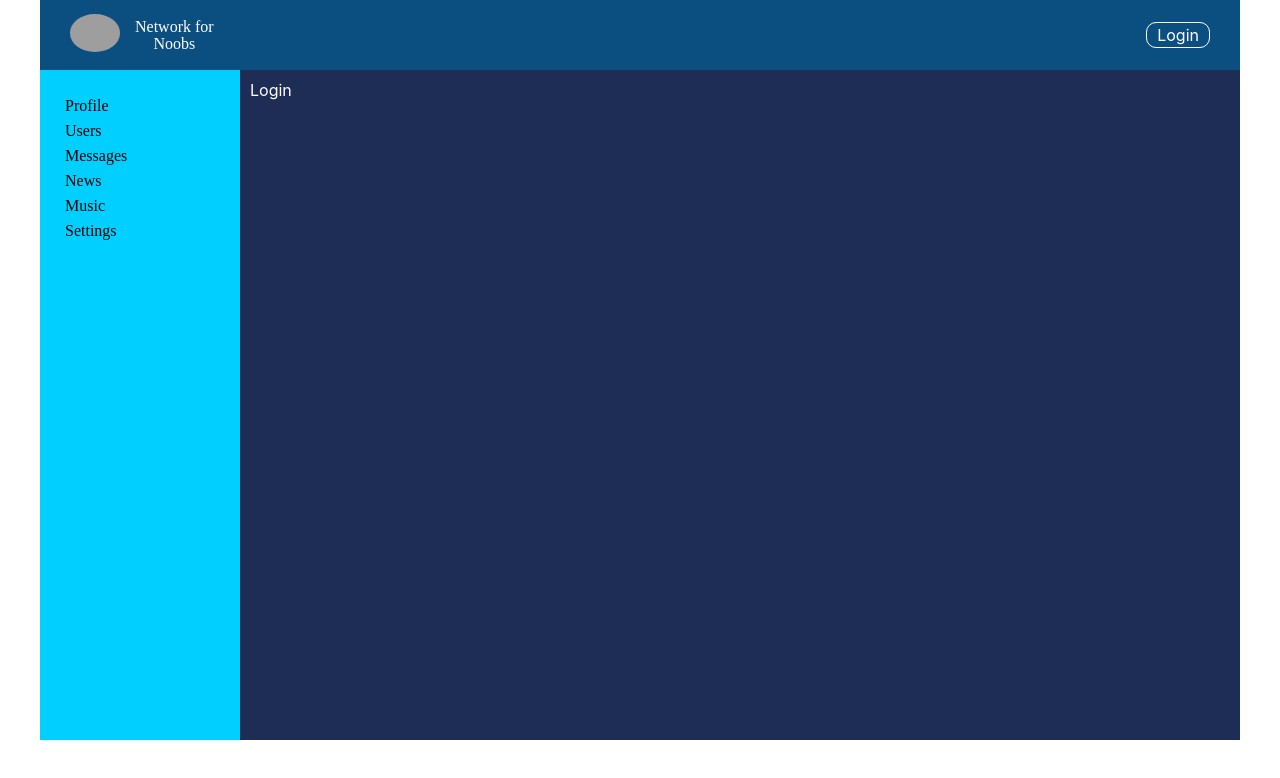
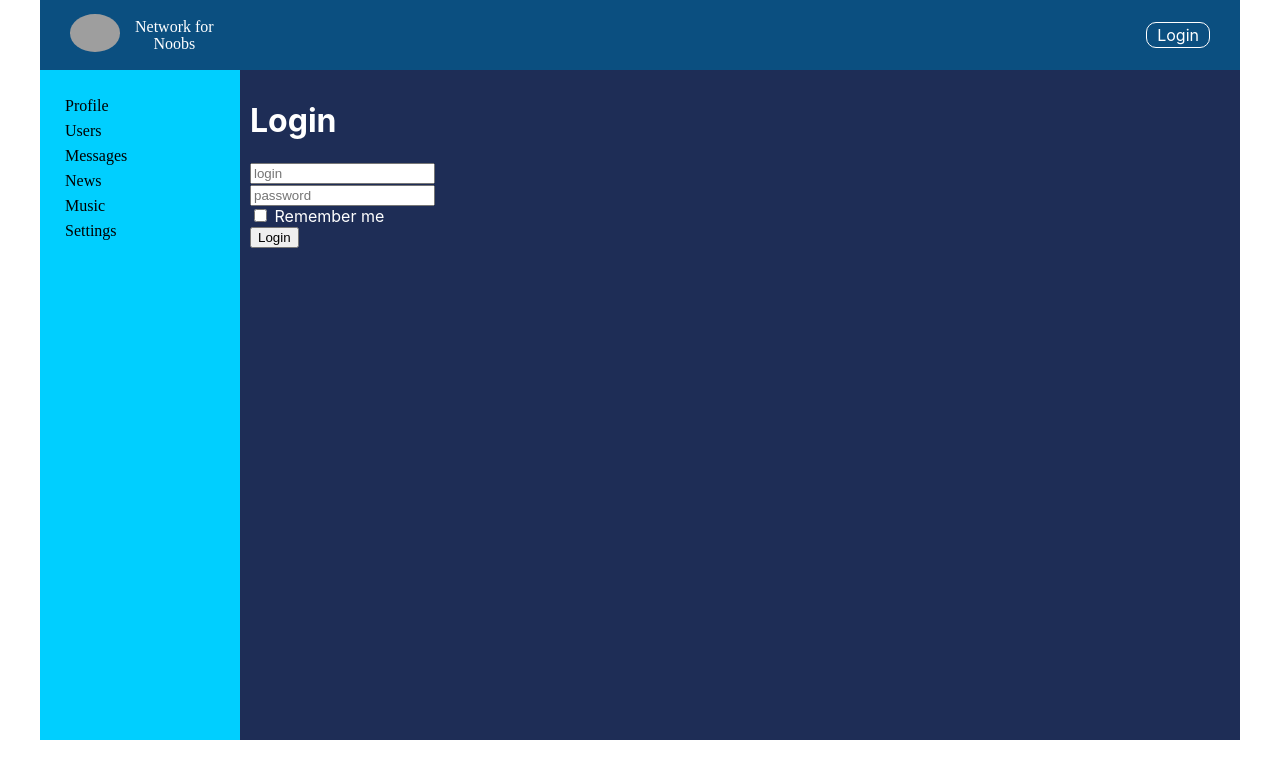
Before and after one commit to Papil10n/React_social_network, a React (Create React App) app: page /login in a window 1280 px wide. Shown: the top 778 px of the page. Built offline with nearby package versions, Linux system fonts and the light colour scheme; no server answers; grey boxes are pictures that could not be loaded.

Commit message:
connected redux-form (login)

```diff
--- a/package.json
+++ b/package.json
@@ -13,6 +13,7 @@
     "react-router-dom": "^6.4.2",
     "react-scripts": "5.0.1",
     "redux": "^4.2.0",
+    "redux-form": "^8.3.8",
     "redux-thunk": "^2.4.1",
     "web-vitals": "^2.1.4"
   },
--- a/src/components/Login/Login.jsx
+++ b/src/components/Login/Login.jsx
@@ -1,7 +1,35 @@
 import React from "react";
+import {Field, reduxForm} from "redux-form";
+
+const LoginForm = (props) => {
+    return (
+        <form onSubmit={props.handleSubmit}>
+            <div>
+                <Field placeholder="login" type="text" name={"login"} component={"input"} />
+            </div>
+            <div>
+                <Field placeholder="password" name={"password"} type="password" component={"input"}/>
+            </div>
+            <div>
+                <Field component="input" name={"rememberMe"} type="checkbox"/> Remember me
+            </div>
+            <div><button>Login</button></div>
+        </form>
+    )
+}
+const LoginReduxForm = reduxForm({
+    form: 'login'
+})(LoginForm)
 
 const Login = (props) => {
-    return <div>Login</div>
+    const onSubmit = (formData) => {
+        console.log(formData)
+    }
+    return <div>
+        <h1>Login</h1>
+        <LoginReduxForm onSubmit={onSubmit} />
+    </div>
 }
 
+
 export default Login
--- a/src/components/Profile/ProfileContainer.jsx
+++ b/src/components/Profile/ProfileContainer.jsx
@@ -12,8 +12,8 @@ class ProfileContainer extends React.Component {
     componentDidMount() {
         let userId = this.props.router.params.userId;
         if (!userId) {
-            // userId = this.props.id;
-            userId = 26468;
+            userId = this.props.id;
+            // userId = 26468;
         }
         this.props.getUserProfile(userId);
         this.props.getStatus(userId);
@@ -21,9 +21,14 @@ class ProfileContainer extends React.Component {
 
     render() {
         return <>
-            {this.props.isFetching ?
-                <Preloader/> : <Profile {...this.props} profile={this.props.profile} status={this.props.status}
-                                        updateStatus={this.props.updateStatus}/>}
+            {
+                !this.userId ? <Navigate to={'/login'} />
+                    : this.props.isFetching ?
+                <Preloader/>
+                        : <Profile {...this.props} profile={this.props.profile} status={this.props.status}
+                updateStatus={this.props.updateStatus}/>
+                }
+            }
         </>
     }
 }
--- a/src/redux/redux-store.js
+++ b/src/redux/redux-store.js
@@ -5,14 +5,15 @@ import sidebarReducer from "./sidebar-reducer";
 import usersReducer from "./users-reducer";
 import authReducer from "./auth-reducer";
 import thunkMiddleware from "redux-thunk";
-
+import { reducer as formReducer } from "redux-form";
 
 let reducers = combineReducers({
     profilePage: profileReducer,
     dialogsPage: dialogsReducer,
     usersPage: usersReducer,
     auth: authReducer,
-    // sidebar: sidebarReducer
+    // sidebar: sidebarReducer,
+    form: formReducer
 })
 
 let store = createStore(reducers, applyMiddleware(thunkMiddleware));
```
Also changed, not shown: 1 other file (tests, documents, lock files or other folders).
